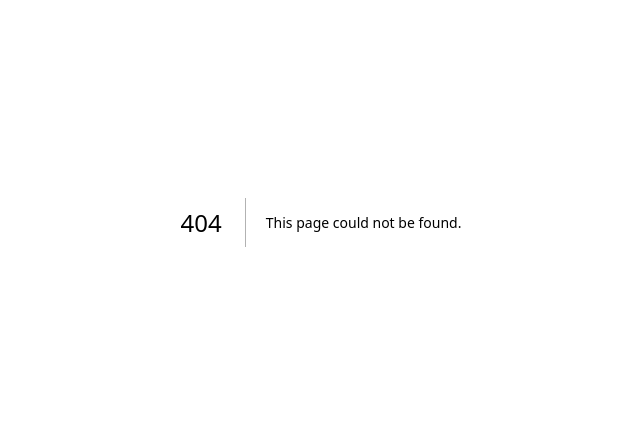
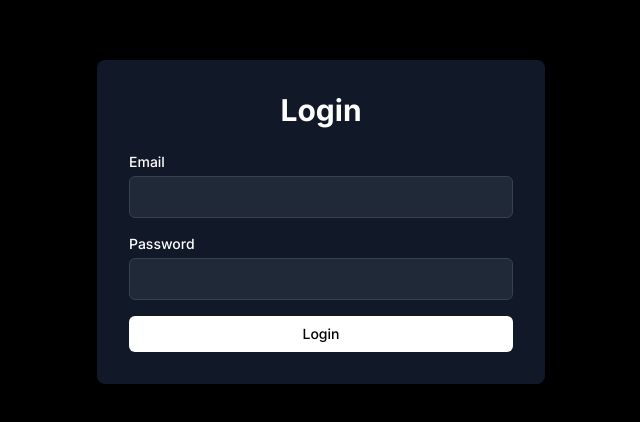
Before and after one commit to bucharitesh/tea-new, a Next.js app: page /seller/login in a window 1280 px wide. Before the commit this address had no page. Shown: the part 178-600 px from the top of the page, without its empty margins (319-959 px from the left). Built offline with nearby package versions, Linux system fonts and the light colour scheme.

Commit message:
chore: add seller login

```diff
--- /dev/null
+++ b/src/app/seller/login/page.tsx
@@ -0,0 +1,88 @@
+"use client";
+
+import { signIn } from "next-auth/react";
+import { useRouter } from "next/navigation";
+import { useState } from "react";
+import { toast } from "sonner";
+
+export default function Page() {
+  const [email, setEmail] = useState("");
+  const [password, setPassword] = useState("");
+  const [error, setError] = useState("");
+  const router = useRouter();
+
+  const handleSubmit = async (e: React.FormEvent) => {
+    e.preventDefault();
+
+    setError("");
+
+    try {
+      const res: any = await signIn("credentials", {
+        redirect: false,
+        email: email.toLowerCase(),
+        password: password,
+        role: "SELLER",
+      });
+
+      console.log("res", res);
+      if (!res?.error) {
+        toast.success("success!");
+        router.push("/dashboard"); // Redirect to dashboard or another page
+      } else {
+        setError("Invalid email or password!");
+        toast.error("Invalid credentials!");
+      }
+    } catch (error) {
+      setError("Failed to log in. Please try again.");
+    }
+  };
+
+  return (
+    <div className="flex items-center justify-center min-h-screen bg-black">
+      <div className="w-full max-w-md p-8 space-y-6 bg-gray-900 rounded-lg shadow-lg">
+        <h1 className="text-3xl font-bold text-center text-white">Login</h1>
+        <form onSubmit={handleSubmit} className="space-y-4">
+          <div>
+            <label
+              htmlFor="email"
+              className="block text-sm font-medium text-white"
+            >
+              Email
+            </label>
+            <input
+              type="email"
+              id="email"
+              value={email}
+              onChange={(e) => setEmail(e.target.value)}
+              required
+              className="w-full px-3 py-2 mt-1 text-white bg-gray-800 border border-gray-700 rounded-md focus:outline-none focus:ring focus:ring-gray-600"
+            />
+          </div>
+          <div>
+            <label
+              htmlFor="password"
+              className="block text-sm font-medium text-white"
+            >
+              Password
+            </label>
+            <input
+              type="password"
+              id="password"
+              value={password}
+              onChange={(e) => setPassword(e.target.value)}
+              required
+              className="w-full px-3 py-2 mt-1 text-white bg-gray-800 border border-gray-700 rounded-md focus:outline-none focus:ring focus:ring-gray-600"
+            />
+          </div>
+          {error && <p className="text-sm text-red-500">{error}</p>}
+          <button
+            type="submit"
+            className="w-full py-2 text-sm font-medium text-black bg-white rounded-md hover:bg-gray-300 focus:outline-none focus:ring focus:ring-gray-600"
+          >
+            Login
+          </button>
+        </form>
+      </div>
+    </div>
+  );
+}
```
